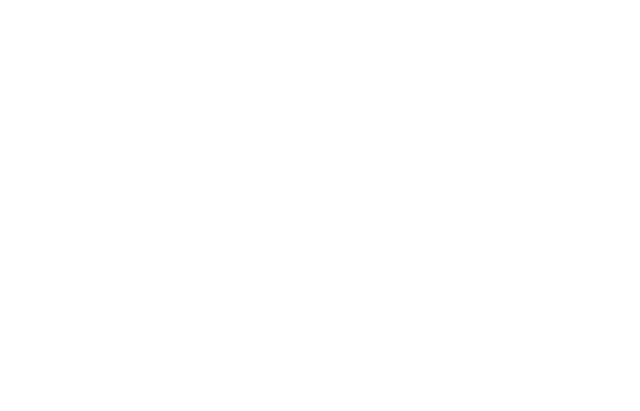
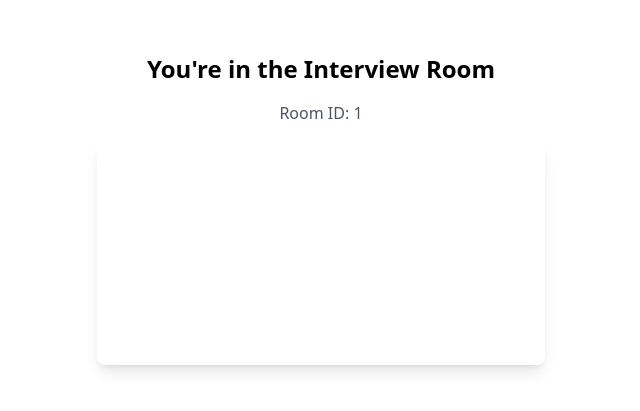
Before and after one commit to sirinag04/aihr, a React (Vite) app: page /video-room/1 in a window 1280 px wide. Before the commit this address had no page. Shown: the part 191-602 px from the top of the page, without its empty margins (319-959 px from the left). Built offline with nearby package versions, Linux system fonts and the light colour scheme; no server answers.

Commit message:
Add VideoRoom and Join button flow

```diff
--- a/src/main.tsx
+++ b/src/main.tsx
@@ -3,6 +3,7 @@ import { createRoot } from 'react-dom/client';
 import { BrowserRouter, Routes, Route } from 'react-router-dom';
 import App from './App.tsx';
 import InterviewJoin from './pages/interviewjoin.tsx';
+import VideoRoom from './pages/videoroom.tsx'; // ✅ import this
 import './index.css';
 
 createRoot(document.getElementById('root')!).render(
@@ -11,6 +12,7 @@ createRoot(document.getElementById('root')!).render(
       <Routes>
         <Route path="/" element={<App />} />
         <Route path="/interview/join/:roomId" element={<InterviewJoin />} />
+        <Route path="/video-room/:roomId" element={<VideoRoom />} /> {/* ✅ new route */}
       </Routes>
     </BrowserRouter>
   </StrictMode>
--- a/src/pages/interviewjoin.tsx
+++ b/src/pages/interviewjoin.tsx
@@ -1,14 +1,22 @@
 import React from 'react';
-import { useParams } from 'react-router-dom';
+import { useParams, useNavigate } from 'react-router-dom';
 
 const InterviewJoin: React.FC = () => {
   const { roomId } = useParams();
+  const navigate = useNavigate();
+
+  const handleJoinClick = () => {
+    navigate(`/video-room/${roomId}`);
+  };
 
   return (
     <div className="min-h-screen flex flex-col items-center justify-center bg-gray-100">
       <h1 className="text-3xl font-bold mb-4">Welcome to the Interview Room</h1>
       <p className="text-lg text-gray-600">Room ID: {roomId}</p>
-      <button className="mt-6 px-4 py-2 bg-blue-600 text-white rounded shadow">
+      <button
+        onClick={handleJoinClick}
+        className="mt-6 px-4 py-2 bg-blue-600 text-white rounded shadow hover:bg-blue-700 transition"
+      >
         Join Interview
       </button>
     </div>
--- /dev/null
+++ b/src/pages/videoroom.tsx
@@ -0,0 +1,31 @@
+import React, { useEffect, useRef } from 'react';
+import { useParams } from 'react-router-dom';
+
+const VideoRoom: React.FC = () => {
+  const { roomId } = useParams();
+  const videoRef = useRef<HTMLVideoElement>(null);
+
+  useEffect(() => {
+    // Ask for camera and mic permissions
+    navigator.mediaDevices.getUserMedia({ video: true, audio: true })
+      .then((stream) => {
+        if (videoRef.current) {
+          videoRef.current.srcObject = stream;
+        }
+      })
+      .catch((err) => {
+        console.error('Failed to access media devices:', err);
+        alert('Camera or microphone permission denied.');
+      });
+  }, []);
+
+  return (
+    <div className="min-h-screen flex flex-col items-center justify-center bg-white">
+      <h2 className="text-2xl font-bold mb-4">You're in the Interview Room</h2>
+      <p className="text-gray-600 mb-4">Room ID: {roomId}</p>
+      <video ref={videoRef} autoPlay playsInline className="w-full max-w-md rounded-lg shadow-lg" />
+    </div>
+  );
+};
+
+export default VideoRoom;
```
